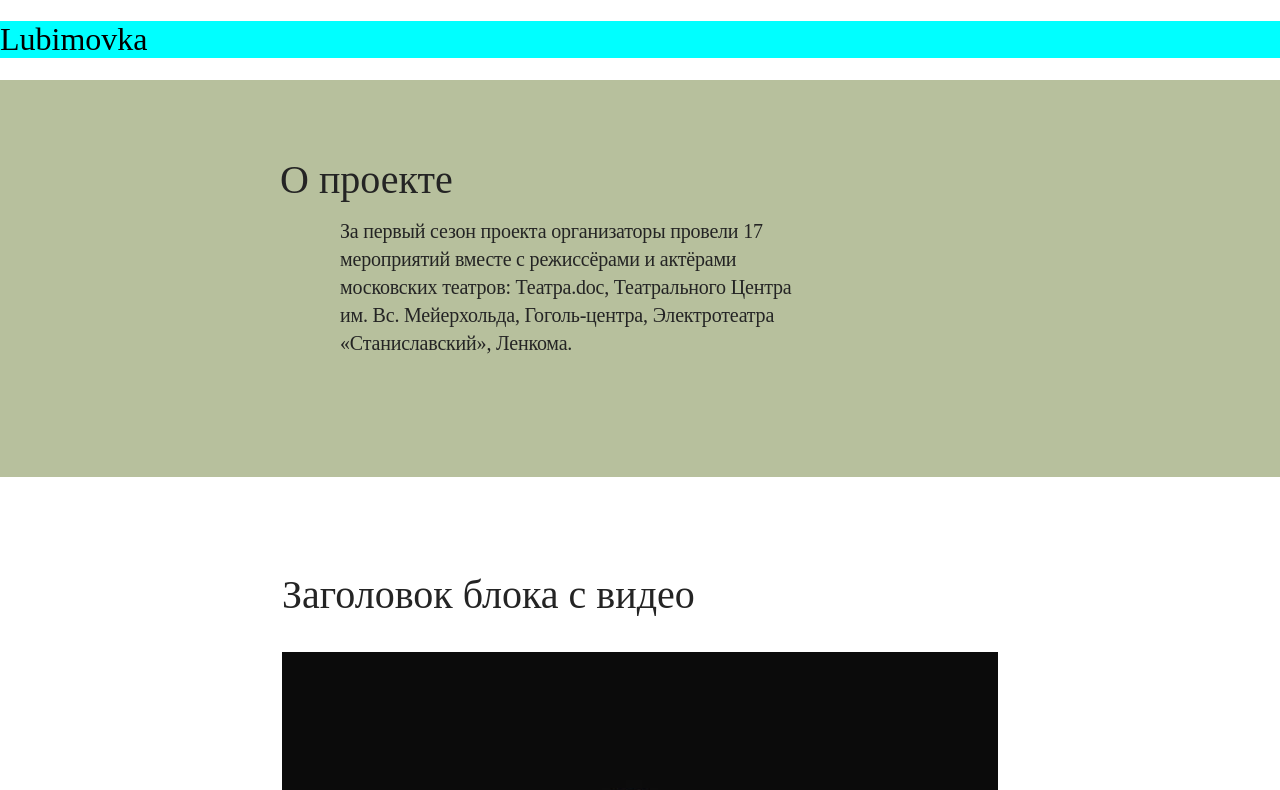
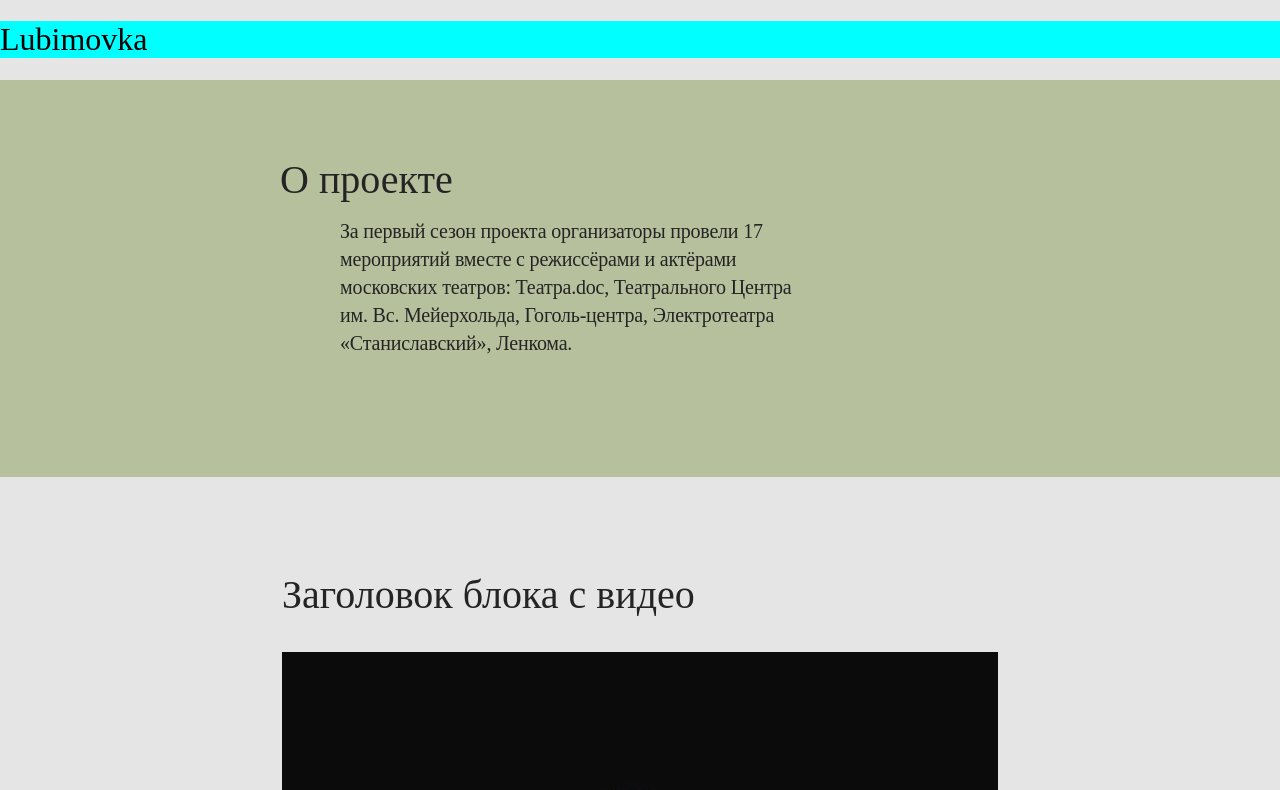
Before and after one commit to chyVacheck/Lubimovka, a React (Create React App) app: page / in a window 1280 px wide. Shown: the top 790 px of the page. Built offline with nearby package versions, Linux system fonts and the light colour scheme; a web font is replaced by a local one.

Commit message:
feat: add background color

```diff
--- a/src/index.css
+++ b/src/index.css
@@ -3,6 +3,7 @@
 @import url(./vendor/fonts/fonts.css);
 
 body {
+  background-color: #e5e5e5;
   margin: 0;
   font-family: -apple-system, BlinkMacSystemFont, 'Segoe UI', 'Roboto', 'Oxygen',
     'Ubuntu', 'Cantarell', 'Fira Sans', 'Droid Sans', 'Helvetica Neue',
```
